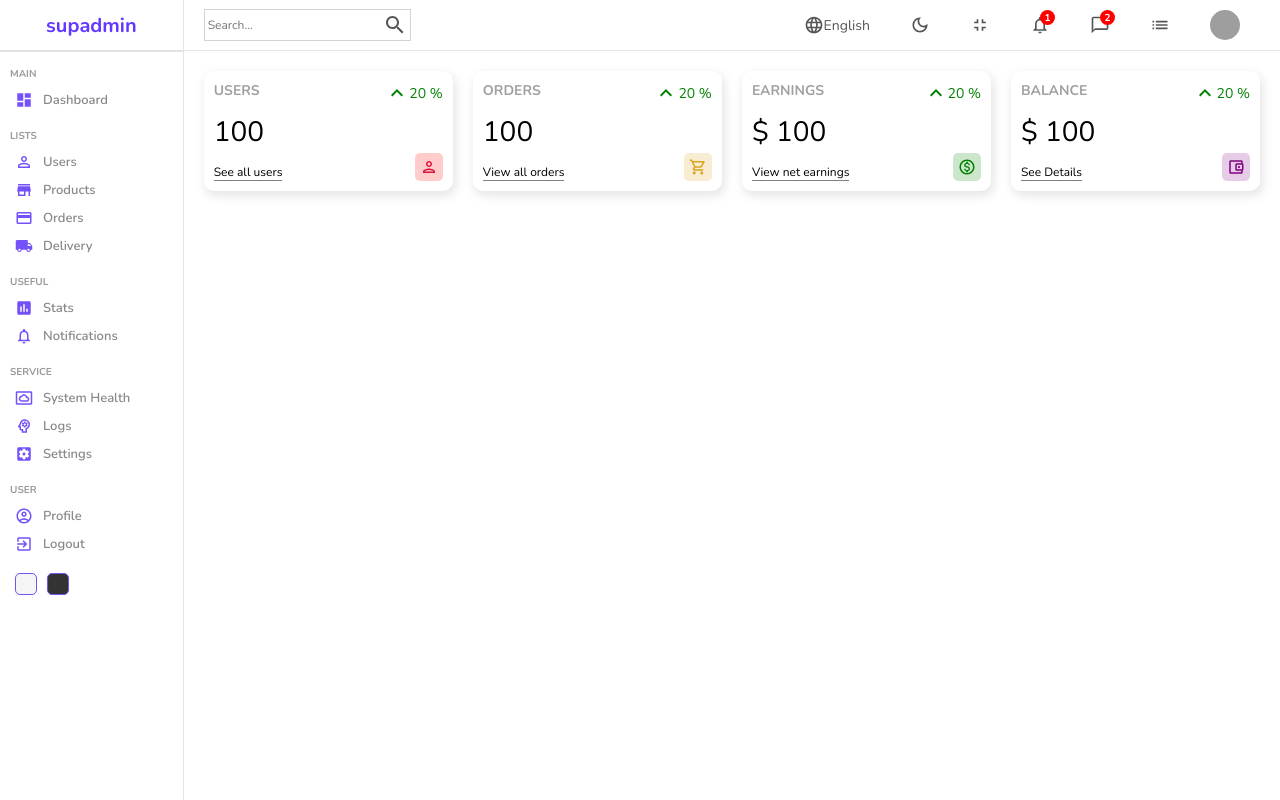
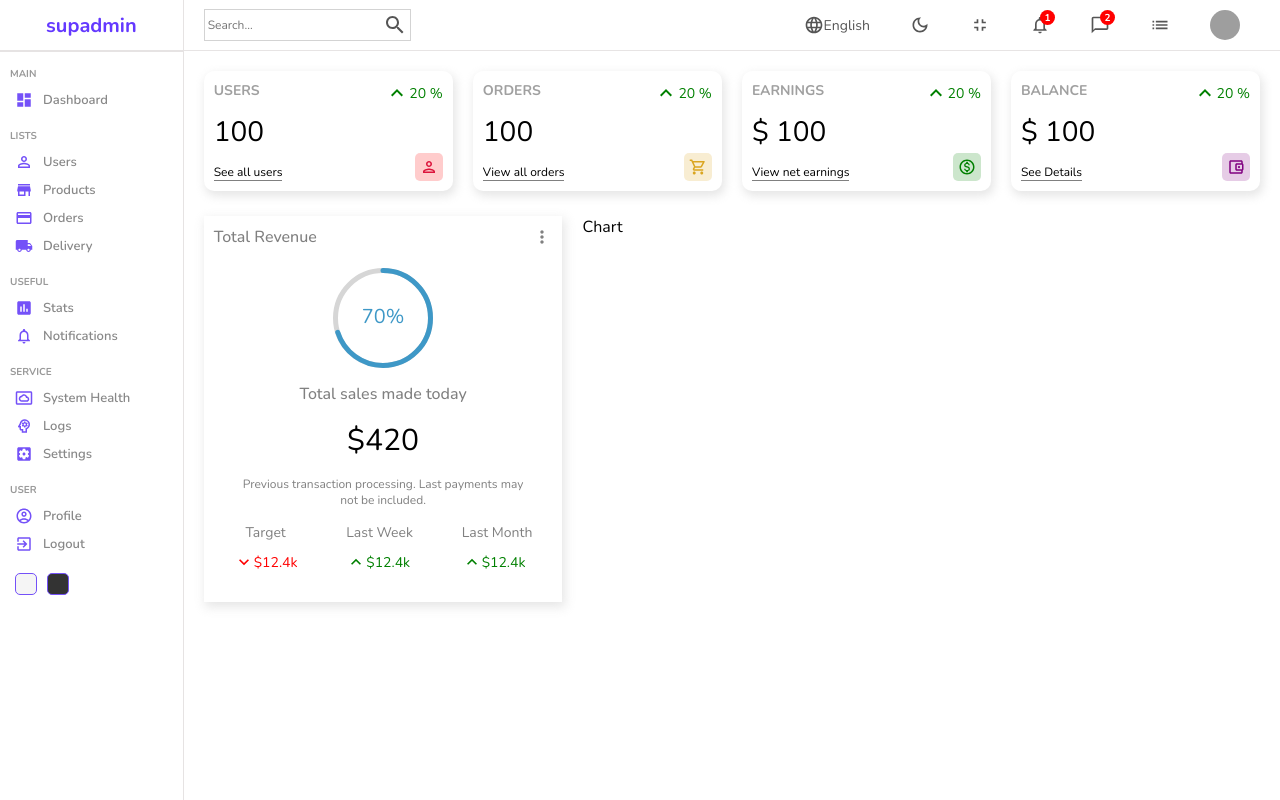
Before and after one commit to DeepakBarwal/supa-admin, a React (Create React App) app: page / in a window 1280 px wide. Built offline with nearby package versions, Linux system fonts and the light colour scheme; grey boxes are pictures that could not be loaded.

Commit message:
completed featured (progress bar) component

```diff
--- a/package.json
+++ b/package.json
@@ -11,6 +11,7 @@
     "@testing-library/react": "^13.4.0",
     "@testing-library/user-event": "^13.5.0",
     "react": "^18.2.0",
+    "react-circular-progressbar": "^2.1.0",
     "react-dom": "^18.2.0",
     "react-router-dom": "^6.4.3",
     "react-scripts": "5.0.1",
--- /dev/null
+++ b/src/components/chart/Chart.jsx
@@ -0,0 +1,9 @@
+import "./chart.scss";
+
+const Chart = () => {
+  return (
+    <div className="chart">Chart</div>
+  )
+}
+
+export default Chart;
--- /dev/null
+++ b/src/components/chart/chart.scss
@@ -0,0 +1,3 @@
+.chart {
+  flex: 4;
+}
--- /dev/null
+++ b/src/components/featured/Featured.jsx
@@ -0,0 +1,52 @@
+import "./featured.scss";
+import MoreVertIcon from "@mui/icons-material/MoreVert";
+import { CircularProgressbar } from "react-circular-progressbar";
+import "react-circular-progressbar/dist/styles.css";
+import KeyboardArrowDownIcon from "@mui/icons-material/KeyboardArrowDown";
+import KeyboardArrowUpOutlinedIcon from "@mui/icons-material/KeyboardArrowUpOutlined";
+
+const Featured = () => {
+  return (
+    <div className="featured">
+      <div className="top">
+        <h1 className="title">Total Revenue</h1>
+        <MoreVertIcon fontSize="small" />
+      </div>
+      <div className="bottom">
+        <div className="featuredChart">
+          <CircularProgressbar value={70} text={"70%"} strokeWidth={5} />
+        </div>
+        <p className="title">Total sales made today</p>
+        <p className="amount">$420</p>
+        <p className="desc">
+          Previous transaction processing. Last payments may not be included.
+        </p>
+        <div className="summary">
+          <div className="item">
+            <div className="itemTitle">Target</div>
+            <div className="itemResult negative">
+              <KeyboardArrowDownIcon fontSize="small" />
+              <div className="resultAmount">$12.4k</div>
+            </div>
+          </div>
+          <div className="item">
+            <div className="itemTitle">Last Week</div>
+            <div className="itemResult positive">
+              <KeyboardArrowUpOutlinedIcon fontSize="small" />
+              <div className="resultAmount">$12.4k</div>
+            </div>
+          </div>
+          <div className="item">
+            <div className="itemTitle">Last Month</div>
+            <div className="itemResult positive">
+              <KeyboardArrowUpOutlinedIcon fontSize="small" />
+              <div className="resultAmount">$12.4k</div>
+            </div>
+          </div>
+        </div>
+      </div>
+    </div>
+  )
+}
+
+export default Featured;
--- /dev/null
+++ b/src/components/featured/featured.scss
@@ -0,0 +1,78 @@
+.featured {
+  flex: 2;
+  -webkit-box-shadow: 2px 4px 10px 1px rgba(0, 0, 0, 0.47);
+  box-shadow: 2px 4px 10px 1px rgba(201, 201, 201, 0.47);
+  padding: 10px;
+
+  .top {
+    display: flex;
+    align-items: center;
+    justify-content: space-between;
+    color: gray;
+
+    .title {
+      font-size: 16px;
+      font-weight: 500;
+    }
+  }
+
+  .bottom {
+    padding: 20px;
+    display: flex;
+    flex-direction: column;
+    align-items: center;
+    justify-content: center;
+    gap: 15px;
+
+    .featuredChart {
+      width: 100px;
+      height: 100px;
+    }
+
+    .title {
+      font-weight: 500;
+      color: gray;
+    }
+
+    .amount {
+      font-size: 30px;
+    }
+
+    .desc {
+      font-weight: 300;
+      font-size: 12px;
+      color: gray;
+      text-align: center;
+    }
+
+    .summary {
+      width: 100%;
+      display: flex;
+      align-items: center;
+      justify-content: space-between;
+
+      .item {
+        text-align: center;
+
+        .itemTitle {
+          font-size: 14px;
+          color: gray;
+        }
+
+        .itemResult {
+          display: flex;
+          align-items: center;
+          margin-top: 10px;
+          font-size: 14px;
+
+          &.positive {
+            color: green;
+          }
+          &.negative {
+            color: red;
+          }
+        }
+      }
+    }
+  }
+}
--- a/src/pages/home/Home.jsx
+++ b/src/pages/home/Home.jsx
@@ -2,6 +2,8 @@
 import Sidebar from "../../components/sidebar/Sidebar";
 import Navbar from "../../components/navbar/Navbar";
 import Widget from "../../components/widget/Widget";
+import Featured from "../../components/featured/Featured";
+import Chart from "../../components/chart/Chart";
 
 const Home = () => {
   return (
@@ -15,6 +17,10 @@
           <Widget type="earning" />
           <Widget type="balance" />
         </div>
+        <div className="charts">
+          <Featured />
+          <Chart />
+        </div>
       </div>
     </div>
   )
--- a/src/pages/home/home.scss
+++ b/src/pages/home/home.scss
@@ -4,10 +4,14 @@
   .homeContainer {
     flex: 6;
 
-    .widgets {
+    .widgets, .charts {
       display: flex;
       padding: 20px;
       gap: 20px;
     }
+
+    .charts {
+      padding: 5px 20px;
+    }
   }
 }
```
Also changed, not shown: 1 other file (tests, documents, lock files or other folders).
